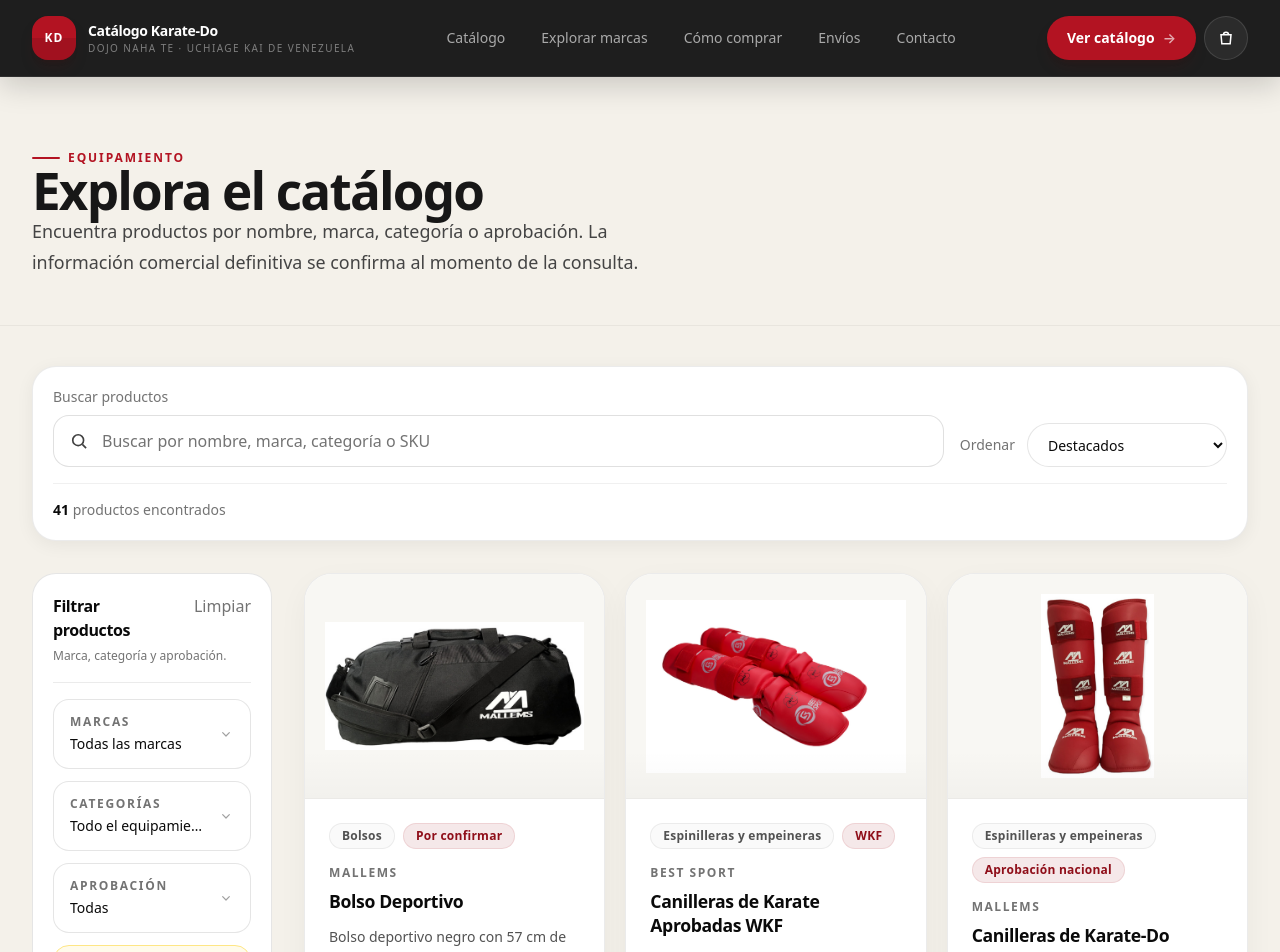
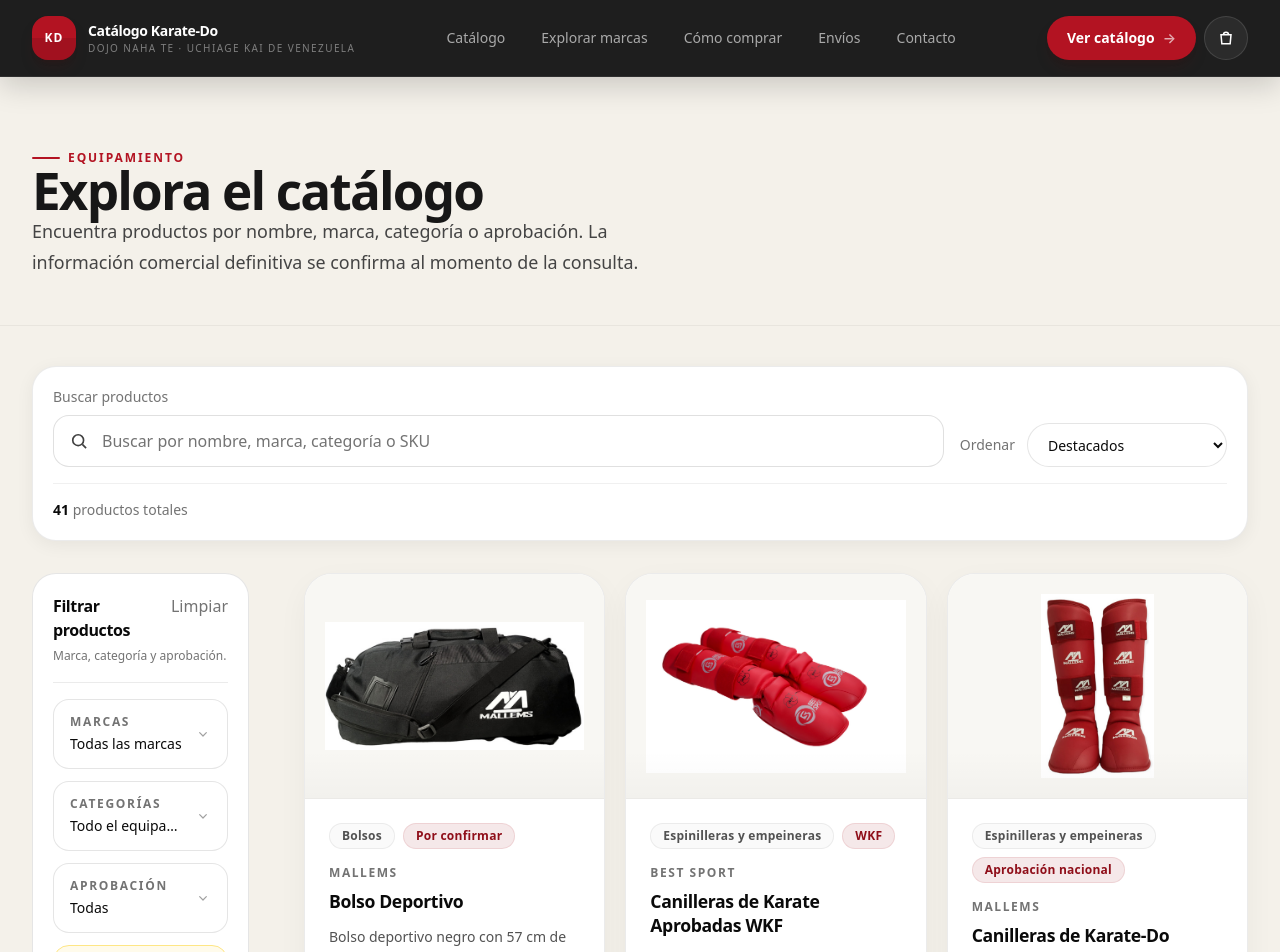
Before and after one commit to maorusohh/catalogo-karate, a Next.js app: page /catalogo in a window 1280 px wide. Shown: the top 952 px of the page. Built offline with nearby package versions, Linux system fonts and the light colour scheme.

Commit message:
ux: clarify catalog totals and desktop filter scrolling

```diff
--- a/src/components/catalog/catalog-client.tsx
+++ b/src/components/catalog/catalog-client.tsx
@@ -54,6 +54,8 @@
     filters.approval !== "ALL",
   ].filter(Boolean).length;
 
+  const hasActiveQuery = filters.search.trim().length > 0 || activeFilterCount > 0;
+
   function clearFilters() {
     setFilters(initialFilters);
     setSort("featured");
@@ -79,10 +81,16 @@
         <div className="mt-4 flex flex-wrap items-center justify-between gap-3 border-t border-black/6 pt-4">
           <p className="text-sm text-neutral-500">
             <span className="font-semibold text-neutral-950">{filteredProducts.length}</span>{" "}
-            {filteredProducts.length === 1 ? "producto encontrado" : "productos encontrados"}
+            {hasActiveQuery
+              ? filteredProducts.length === 1
+                ? "producto encontrado"
+                : "productos encontrados"
+              : products.length === 1
+                ? "producto total"
+                : "productos totales"}
           </p>
 
-          {(filters.search || activeFilterCount > 0) && (
+          {hasActiveQuery && (
             <button
               type="button"
               onClick={clearFilters}
@@ -116,7 +124,7 @@
 
       <div className="mt-8 grid gap-8 lg:grid-cols-[240px_minmax(0,1fr)]">
         <aside className="hidden lg:block">
-          <div className="sticky top-24">
+          <div className="sticky top-24 max-h-[calc(100vh-7rem)] overflow-y-auto overscroll-contain pr-2 [scrollbar-gutter:stable]">
             <CatalogFilters
               filters={filters}
               brands={brands}
```
